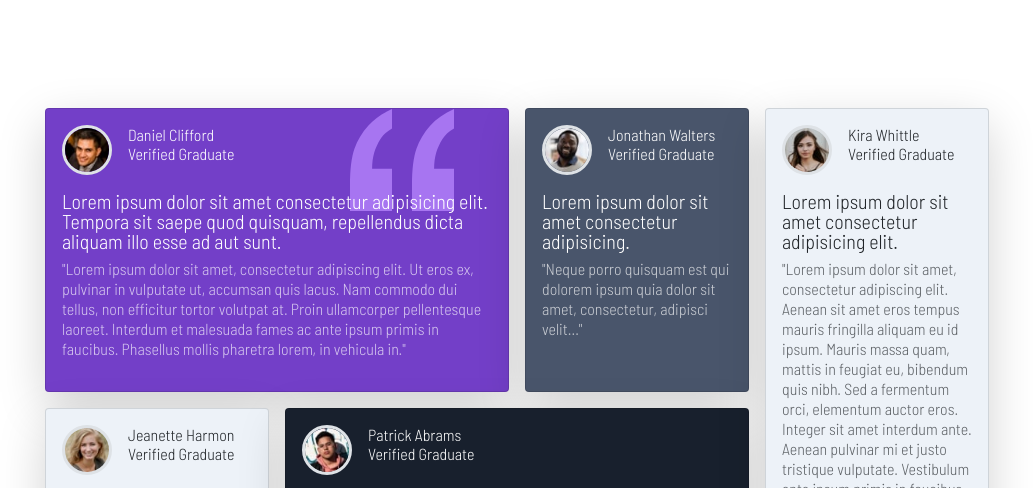
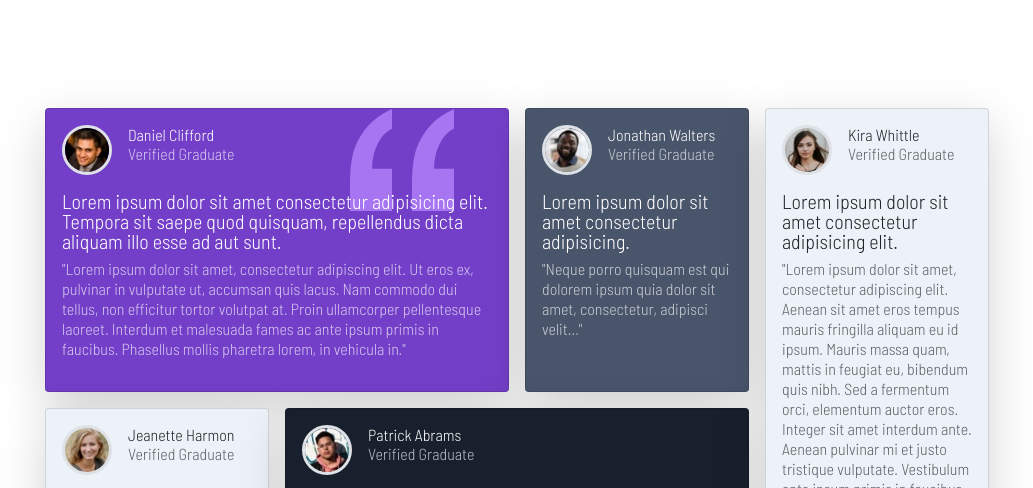
Before and after one commit to hugocalderon/Mobile-first-using-Sass, a website: page dist/index.html in a window 1280 px wide. Shown: the top 488 px of the page, without its empty margins (123-1156 px from the left). Drawn offline with Linux system fonts and the light colour scheme.

Commit message:
Se genero  el dist

```diff
--- a/dist/index.html
+++ b/dist/index.html
@@ -28,7 +28,7 @@
                     />
                     <div class="ps-lg-3">
                       <h6 class="m-0 h6">Daniel Clifford</h6>
-                      <p class="m-0 h6">Verified Graduate</p>
+                      <p class="m-0 h6 opacity-70">Verified Graduate</p>
                     </div>
                   </div>
                   <div>
@@ -55,7 +55,7 @@
                     />
                     <div class="ps-lg-3">
                       <h6 class="m-0 h6">Jonathan Walters</h6>
-                      <p class="m-0 h6">Verified Graduate</p>
+                      <p class="m-0 h6 opacity-70">Verified Graduate</p>
                     </div>
                   </div>
                   <div>
@@ -81,7 +81,7 @@
                     />
                     <div class="ps-lg-3">
                       <h6 class="m-0 h6">Jeanette Harmon</h6>
-                      <p class="m-0 h6">Verified Graduate</p>
+                      <p class="m-0 h6 opacity-70">Verified Graduate</p>
                     </div>
                   </div>
                   <div>
@@ -107,7 +107,7 @@
                     />
                     <div class="ps-lg-3">
                       <h6 class="m-0 h6">Patrick Abrams</h6>
-                      <p class="m-0 h6">Verified Graduate</p>
+                      <p class="m-0 h6 opacity-70">Verified Graduate</p>
                     </div>
                   </div>
                   <div>
@@ -137,7 +137,7 @@
                 />
                 <div class="ps-lg-3">
                   <h6 class="m-0 h6">Kira Whittle</h6>
-                  <p class="m-0 h6">Verified Graduate</p>
+                  <p class="m-0 h6 opacity-70">Verified Graduate</p>
                 </div>
               </div>
               <div>
```
